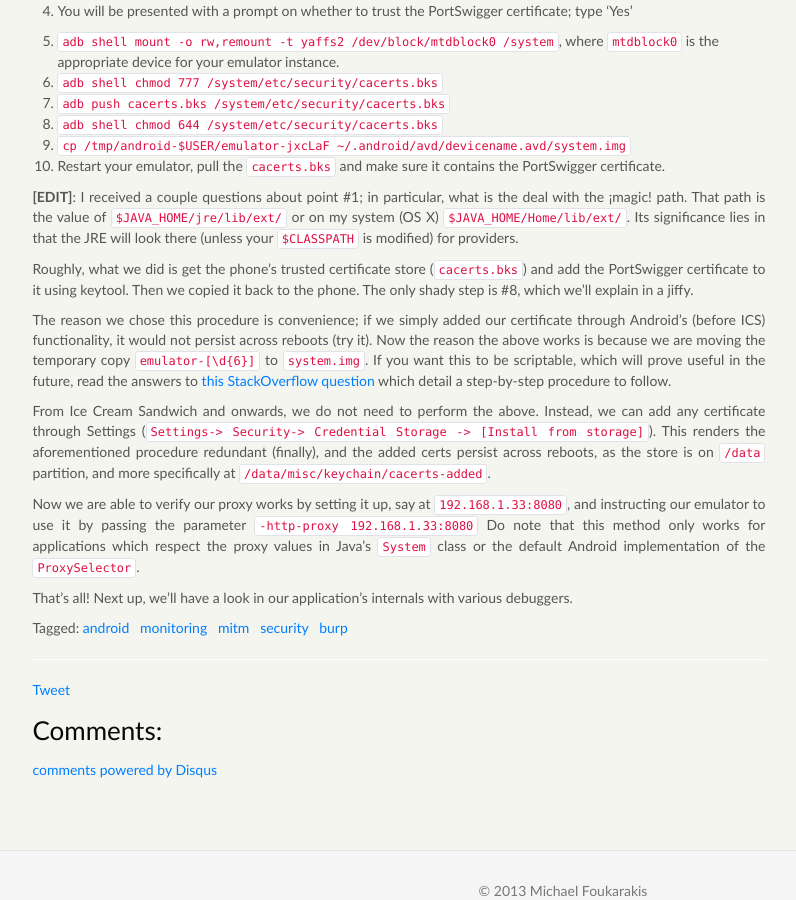
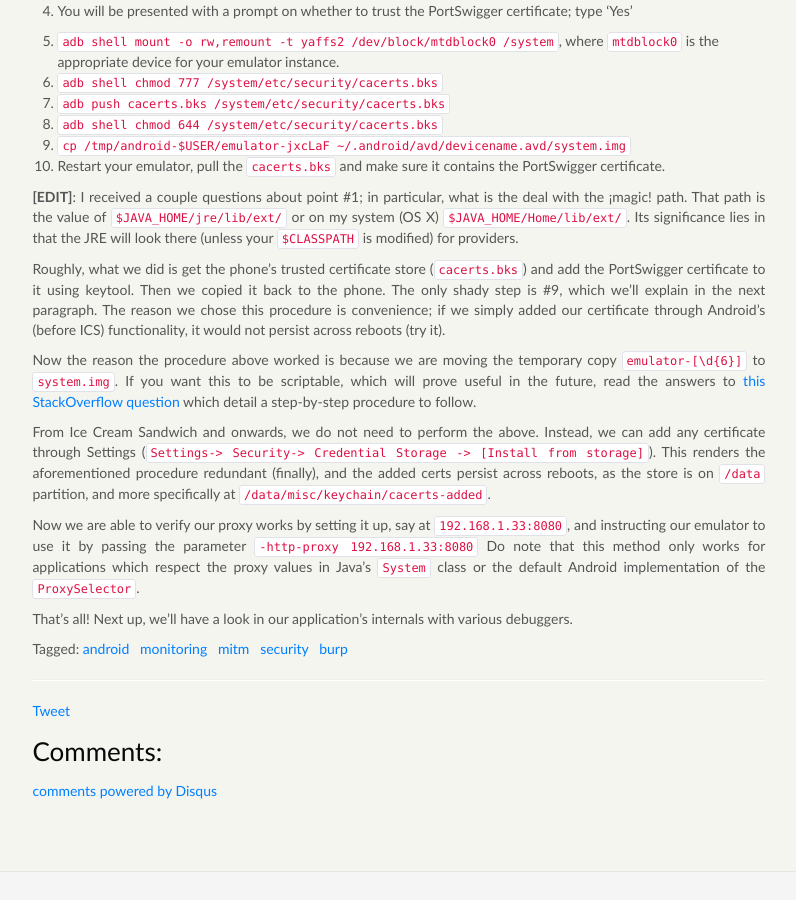
Before and after one commit to mfukar/mfukar.github.com, a Jekyll site: the page built from _posts/2014-02-23-Android-MitM.md, in a window 1280 px wide and 900 px high, scrolled down 768 px. Shown: the whole window, without its empty margins (77-873 px from the left). Built offline with Jekyll 4.4.1, drawn with Linux system fonts in a browser that asks for light colours; some web fonts are replaced; Markdown is read by kramdown in place of the engine named in the settings; comment, search, counter and statistics services are not loaded.

Commit message:
Update bullet #

```diff
--- a/_posts/2014-02-23-Android-MitM.md
+++ b/_posts/2014-02-23-Android-MitM.md
@@ -65,11 +65,11 @@ with the ¡magic! path. That path is the value of `$JAVA_HOME/jre/lib/ext/` or o
 
 Roughly, what we did is get the phone's trusted certificate store (`cacerts.bks`) and add
 the PortSwigger certificate to it using keytool. Then we copied it back to the phone. The
-only shady step is #8, which we'll explain in a jiffy.
+only shady step is #9, which we'll explain in the next paragraph. The reason we chose this
+procedure is convenience; if we simply added our certificate through Android's (before
+ICS) functionality, it would not persist across reboots (try it).
 
-The reason we chose this procedure is convenience; if we simply added our certificate
-through Android's (before ICS) functionality, it would not persist across reboots (try
-it).  Now the reason the above works is because we are moving the temporary copy
+Now the reason the procedure above worked is because we are moving the temporary copy
 `emulator-[\d{6}]` to `system.img`. If you want this to be scriptable, which will prove
 useful in the future, read the answers to [this StackOverflow
 question](http://stackoverflow.com/questions/15417105/forcing-the-android-emulator-to-store-changes-to-system)
```
